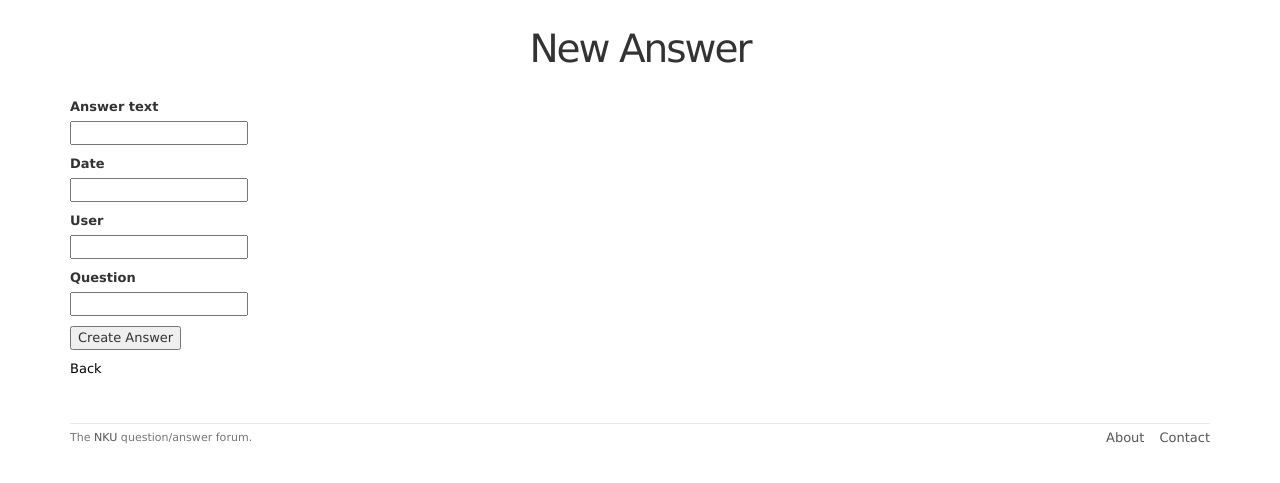
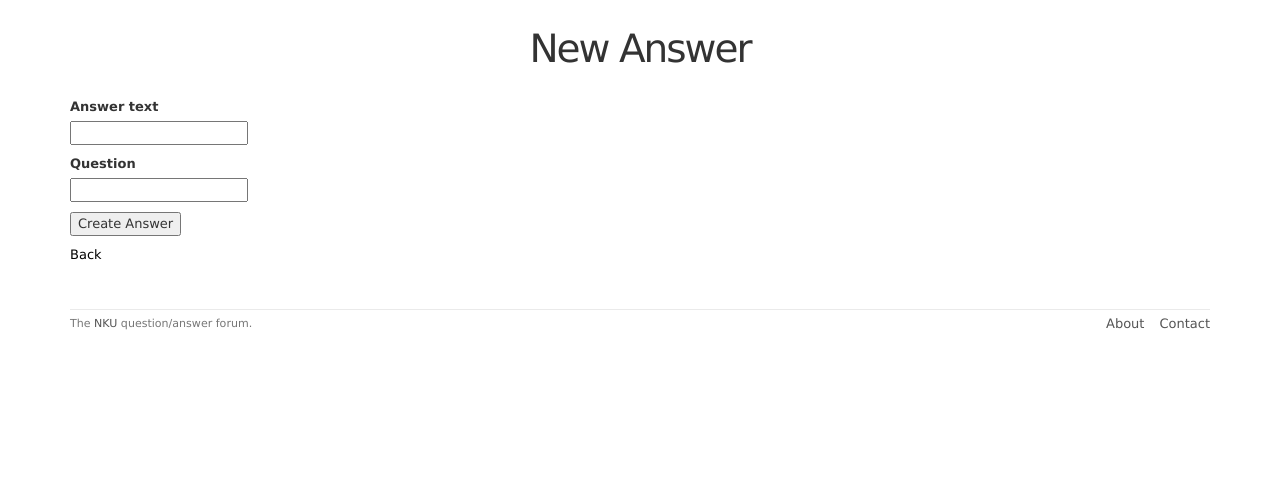
Before and after one commit to CSC-440-Sp2017-NKU/team-project-the-three-amigos, a Rails app: page /answers/new in a window 1280 px wide. Shown: the part 51-534 px from the top of the page. Run offline with Rails 7, Linux system fonts and the light colour scheme; style sheets or scripts are compiled from the project's sources; some libraries are stand-ins or nearby versions.

Commit message:
Default values in form and design document.

```diff
--- a/app/views/answers/_form.html.erb
+++ b/app/views/answers/_form.html.erb
@@ -15,14 +15,16 @@
     <%= f.label :answer_text %><br>
     <%= f.text_field :answer_text %>
   </div>
-  <div class="field">
+  <div class="field" style="display: none">
     <%= f.label :date %><br>
-    <%= f.text_field :date %>
+    <%= f.text_field :date, value: Time.now %>
   </div>
-  <div class="field">
-    <%= f.label :user_id %><br>
-    <%= f.text_field :user_id %>
-  </div>
+  <% if logged_in? %>
+    <div class="field" style="display: none">
+      <%= f.label :user_id %><br>
+      <%= f.text_field :user_id,  value: current_user.id %>
+    </div>
+  <% end %>
   <div class="field">
     <%= f.label :question_id %><br>
     <%= f.text_field :question_id %>
--- a/app/views/answers/show.html.erb
+++ b/app/views/answers/show.html.erb
@@ -12,7 +12,11 @@
 
 <p>
   <strong>User:</strong>
-  <%= @answer.user_id %>
+  <% if @answer.user_id %>
+    <%= User.find(@answer.user_id).name %>
+  <% else %>
+    <%= @answer.user_id %>
+  <% end %>
 </p>
 
 <%= link_to 'Edit', edit_answer_path(@answer) %> |
--- a/app/views/courses/index.html.erb
+++ b/app/views/courses/index.html.erb
@@ -8,7 +8,6 @@
       <th>Name</th>
       <th>Time</th>
       <th>Section</th>
-      <th>User</th>
       <th colspan="3"></th>
     </tr>
   </thead>
@@ -19,7 +18,6 @@
         <td><%= link_to course.name, course %></td>
         <td><%= course.time %></td>
         <td><%= course.section %></td>
-        <td><%= course.user_id %></td>
         <td><%= link_to 'Edit', edit_course_path(course) %></td>
         <td><%= link_to 'Destroy', course, method: :delete, data: { confirm: 'Are you sure?' } %></td>
       </tr>
--- a/app/views/forums/show.html.erb
+++ b/app/views/forums/show.html.erb
@@ -11,14 +11,14 @@
             <div class="panel panel-default">
                 <div class="panel-body">
                     <p>
-                    <%= @q.question_text %>
+                    <%= link_to @q.question_text, @q %>
+                    <%= link_to 'New Answer', new_answer_path, class: "pull-right" %>
                         <p>
                             <% for @a in @answers %>
                                 <% if @a.question_id.eql? @q.id %>
                                    <div class="panel panel-default">
                                         <div class="panel-body">
                                             <%= @a.answer_text %>
-                                            <%= link_to 'New Answer', new_answer_path, class: "pull-right" %>
                                         </div>
                                     </div>
                                 <% end %>
--- a/app/views/layouts/_header.html.erb
+++ b/app/views/layouts/_header.html.erb
@@ -12,7 +12,7 @@
             </a>
         <ul class="dropdown-menu">
               <li><%= link_to "Profile", current_user %></li>
-              <li><%= link_to "Settings", '#' %></li>
+              <li><%= link_to "Settings", edit_user_path(current_user) %></li>
               <li><%= link_to "Courses", :courses %></li>
               <li class="divider"></li>
               <li>
--- a/app/views/questions/show.html.erb
+++ b/app/views/questions/show.html.erb
@@ -12,7 +12,11 @@
 
 <p>
   <strong>User:</strong>
-  <%= @question.user_id %>
+   <% if @question.user_id %>
+    <%= User.find(@question.user_id).name %>
+  <% else %>
+    <%= @question.user_id %>
+  <% end %>
 </p>
 
 <p>
```
Also changed, not shown: app/views/courses/show.html.erb (+6 -2 lines), app/views/questions/_form.html.erb (+8 -6 lines), 1 other file.
